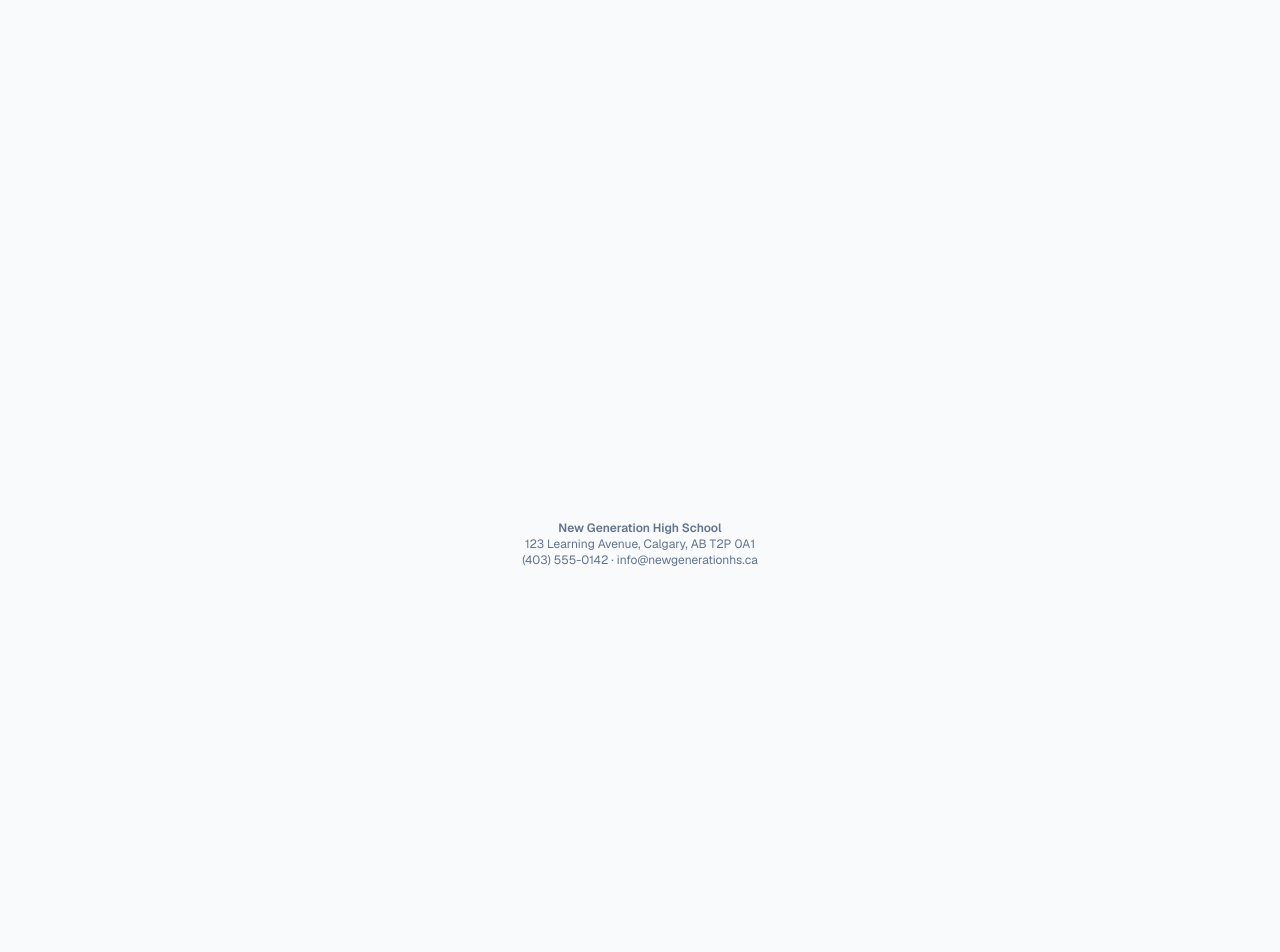
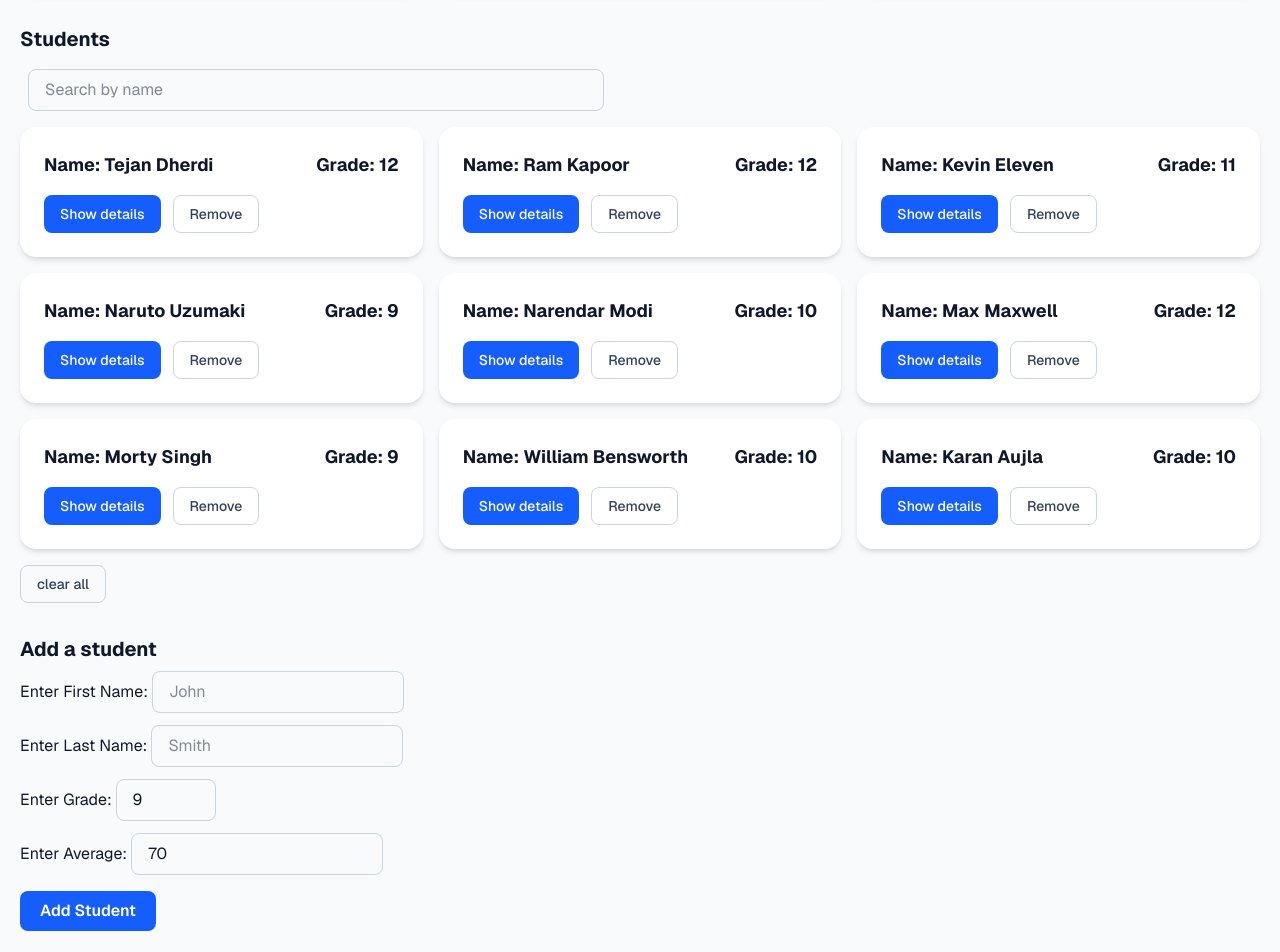
Before and after one commit to GGatti-Coding/Frontend-Dev-Assignment, a Next.js app: page / in a window 1280 px wide. Shown: the part 200-1152 px from the top of the page. Before the commit the page ends 800 px from the top, so only its background shows below. Built offline with nearby package versions, Linux system fonts and the light colour scheme.

Commit message:
page.tsx + fixed styling and logic issues

```diff
--- a/app/page.tsx
+++ b/app/page.tsx
@@ -1,9 +1,10 @@
 import Image from "next/image";
+import StudentPortal from "@/components/StudentPortal";
 
 export default function Home() {
   return (
-    <div>
-
+    <div className="px-5">
+      <StudentPortal />
     </div>
   );
 }
--- a/components/AddStudent.tsx
+++ b/components/AddStudent.tsx
@@ -13,101 +13,107 @@
 "use client";
 
 import { useState } from "react";
-import { Student} from "@/data/students";
+import { Student } from "@/data/students";
 
 interface AddStudentProps {
-  addStudent : (firstName:Student["firstName"],
-                lastName:Student["lastName"],
-                grade:Student["grade"],
-                average: Student["average"]) => void
+  addStudent: (firstName: Student["firstName"],
+    lastName: Student["lastName"],
+    grade: Student["grade"],
+    average: Student["average"]) => void
 }
 
-const AddStudent = ({addStudent}:AddStudentProps) => {
-  const [firstName , setFirstName] = useState("");
-  const [lastName , setLastName] = useState("");
-  const [grade , setGrade] = useState<9 | 10 | 11 | 12>(9);
-  const [average , setAverage] = useState(70);
+const AddStudent = ({ addStudent }: AddStudentProps) => {
+  const [firstName, setFirstName] = useState("");
+  const [lastName, setLastName] = useState("");
+  const [grade, setGrade] = useState("9");
+  const [average, setAverage] = useState("70");
 
-  const handleFirstNameChange = (event : React.ChangeEvent<HTMLInputElement>) => {
+  const handleFirstNameChange = (event: React.ChangeEvent<HTMLInputElement>) => {
     setFirstName(event.target.value);
   }
 
-  const handleLastNameChange = (event : React.ChangeEvent<HTMLInputElement>) => {
+  const handleLastNameChange = (event: React.ChangeEvent<HTMLInputElement>) => {
     setLastName(event.target.value);
   }
 
-  const handleGrade =(event: React.ChangeEvent<HTMLInputElement>) => {
-     const n = Number(event.target.value);
-     if (n>=9 && n <= 12 ) {setGrade(n as Student["grade"])}
+  const handleGrade = (event: React.ChangeEvent<HTMLInputElement>) => {
+    setGrade(event.target.value);
   }
 
-  const handleAverage =(event: React.ChangeEvent<HTMLInputElement>) => {
-    setAverage(Number(event.target.value));
+  const handleAverage = (event: React.ChangeEvent<HTMLInputElement>) => {
+    setAverage(event.target.value);
   }
 
   const handleClick = () => {
-    if (firstName.trim() === "" || lastName.trim() === ""){
+    const gradeNumber = Number(grade);
+    const averageNumber = Number(average);
+
+    if (firstName.trim() === "" || lastName.trim() === "") {
+      return;
+    }
+    if (!Number.isInteger(gradeNumber) || gradeNumber < 9 || gradeNumber > 12) {
+      return;
+    }
+    if (Number.isNaN(averageNumber) || averageNumber < 0 || averageNumber > 100) {
       return;
     }
 
-    if (Number.isNaN(average) || average <0 || average > 100){
-      return;
-    }
-
-    addStudent(firstName.trim() , lastName.trim() , grade , average);
+    addStudent(firstName.trim(), lastName.trim(), gradeNumber as Student["grade"], averageNumber);
     setFirstName("");
     setLastName("");
-    setGrade(9);
-    setAverage(70);
+    setGrade("9");
+    setAverage("70");
   };
 
   return (
-    <div className = "flex flex-col items-stretch">
+    <div className="flex flex-col items-stretch">
       <div>
         <label>Enter First Name: </label>
         <input
-        type="text"
-        value = {firstName}
-        onChange = {handleFirstNameChange}
-        placeholder = "Tejan"
-        className = "flex-1 rounded-lg border border-slate-300 px-4 py-2 text-slate-900 focus:border-blue-500 focus:outline-none"
+          type="text"
+          value={firstName}
+          onChange={handleFirstNameChange}
+          placeholder="John"
+          className="rounded-lg border border-slate-300 px-4 py-2 text-slate-900 focus:border-blue-500 focus:outline-none"
         />
       </div>
 
       <div>
         <label>Enter Last Name: </label>
         <input
-        type="text"
-        value = {lastName}
-        onChange = {handleLastNameChange}
-        placeholder = "Dherdi"
-        className = "flex-1 rounded-lg border border-slate-300 px-4 py-2 text-slate-900 focus:border-blue-500 focus:outline-none"
+          type="text"
+          value={lastName}
+          onChange={handleLastNameChange}
+          placeholder="Smith"
+          className="rounded-lg border border-slate-300 px-4 py-2 my-3 text-slate-900 focus:border-blue-500 focus:outline-none"
         />
       </div>
 
       <div>
         <label>Enter Grade: </label>
         <input
-        type="number"
-        value = {grade}
-        onChange = {handleGrade}
-        className = "flex-1 rounded-lg border border-slate-300 px-4 py-2 text-slate-900 focus:border-blue-500 focus:outline-none"
+          type="number"
+          min={9}
+          max={12}
+          value={grade}
+          onChange={handleGrade}
+          className="rounded-lg border border-slate-300 px-4 py-2 text-slate-900 focus:border-blue-500 focus:outline-none"
         />
       </div>
 
       <div>
         <label>Enter Average: </label>
         <input
-        type="number"
-        value = {average}
-        onChange = {handleAverage}
-        className = "flex-1 rounded-lg border border-slate-300 px-4 py-2 text-slate-900 focus:border-blue-500 focus:outline-none"
+          type="number"
+          value={average}
+          onChange={handleAverage}
+          className="rounded-lg border border-slate-300 px-4 py-2 my-3 text-slate-900 focus:border-blue-500 focus:outline-none"
         />
       </div>
 
       <button
-       onClick = {handleClick}
-       className = "rounded-lg bg-blue-600 px-5 py-2 font-semibold text-white hover:bg-blue-700 transition cursor-pointer ">
+        onClick={handleClick}
+        className="w-fit rounded-lg bg-blue-600 px-5 py-2 mt-1 font-semibold text-white hover:bg-blue-700 transition cursor-pointer ">
         Add Student
       </button>
 
--- a/components/SearchBox.tsx
+++ b/components/SearchBox.tsx
@@ -15,24 +15,21 @@ import { Students } from "@/data/students"
 import { Student } from "@/data/students"
 
 interface SearchBoxProps {
-  query : string ,
-  onQueryChange: (query : string) => void
+  query: string,
+  onQueryChange: (query: string) => void
 };
 
-const SearchBox = ({query , onQueryChange} : SearchBoxProps) => {
+const SearchBox = ({ query, onQueryChange }: SearchBoxProps) => {
 
 
-  return(<div>
-    <label htmlFor="student-search">
-      Search students
-    </label>
-
-    <input type="text"
-           value={query}
-           onChange={(event) => onQueryChange(event.target.value)}
-           placeholder="search by name"
-           className="rounded-lg border border-slate-300 px-4 py-2 text-slate-900 focus:border-blue-500 focus:outline-none"/>
-  </div>
+  return (
+    <div>
+      <input type="text"
+        value={query}
+        onChange={(event) => onQueryChange(event.target.value)}
+        placeholder="Search by name"
+        className="w-xl rounded-lg border border-slate-300 px-4 py-2 ml-2 text-slate-900 focus:border-blue-500 focus:outline-none" />
+    </div>
   );
 };
 
--- a/components/StudentCard.tsx
+++ b/components/StudentCard.tsx
@@ -28,7 +28,7 @@ const StudentCard = ({id , firstName , lastName , grade , average , onRemove } :
      return (
       <div className="bg-white rounded-2xl shadow-md p-6 flex flex-col gap-4">
           <div className="flex items-center justify-between gap-4">
-            <p className="text-lg font-bold text-slate-900">
+            <p className="text-lg font-bold text-slate-900 capitalize">
               Name: {firstName} {lastName}
             </p>
             <p className="text-lg font-bold text-slate-900">Grade: {grade}</p>
@@ -48,13 +48,13 @@ const StudentCard = ({id , firstName , lastName , grade , average , onRemove } :
         }
 
         <div className="flex gap-3">
-          <button className="px-4 py-2 rounded-lg bg-blue-600 text-white text-sm font-medium hover:bg-blue-700 transition-colors"
+          <button className="px-4 py-2 rounded-lg bg-blue-600 text-white text-sm font-medium hover:bg-blue-700 transition-colors cursor-pointer"
                   type = "button"
                   onClick={showOrHideDetails}>
             {showDetails ? "Hide details" : "Show details"}
           </button >
 
-          <button className="px-4 py-2 rounded-lg border border-slate-300 text-slate-700 text-sm font-medium hover:bg-slate-100 transition-colors"
+          <button className="px-4 py-2 rounded-lg border border-slate-300 text-slate-700 text-sm font-medium hover:bg-slate-100 transition-colors cursor-pointer"
                   type = "button"
                   onClick = {() => onRemove(id)}>
                     Remove
--- a/components/StudentPortal.tsx
+++ b/components/StudentPortal.tsx
@@ -51,15 +51,15 @@ const StudentPortal = () => {
   return (
     <div className="flex flex-col gap-8">
       <section>
-        <h2 className = "text=x1 font-bold text-slate-900">
+        <h2 id="overview" className = "text-xl font-bold text-slate-900">
           Overview
         </h2>
 
         <StatsPanel students = {students} />
       </section>
 
-      <section className = "flex flex-col gap-4">
-        <h2 className = "text-x1 font-bold text-slate-900">
+      <section id="students" className = "flex flex-col gap-4">
+        <h2 className = "text-xl font-bold text-slate-900">
           Students
         </h2>
 
@@ -73,7 +73,7 @@ const StudentPortal = () => {
       </section>
 
       <section>
-        <h2 className = "text-x1 font-bold text-slate-900">Add a student</h2>
+        <h2 id="add-student" className = "text-xl font-bold text-slate-900 pb-2">Add a student</h2>
         <AddStudent addStudent={addStudent}/>
       </section>
     </div>
--- a/data/students.ts
+++ b/data/students.ts
@@ -14,7 +14,7 @@ export interface Student {
    id : number;
    firstName: string;
    lastName: string;
-   grade : 9 | 10 | 11 | 12;
+   grade : number;
    average : number;
   };
 
```
